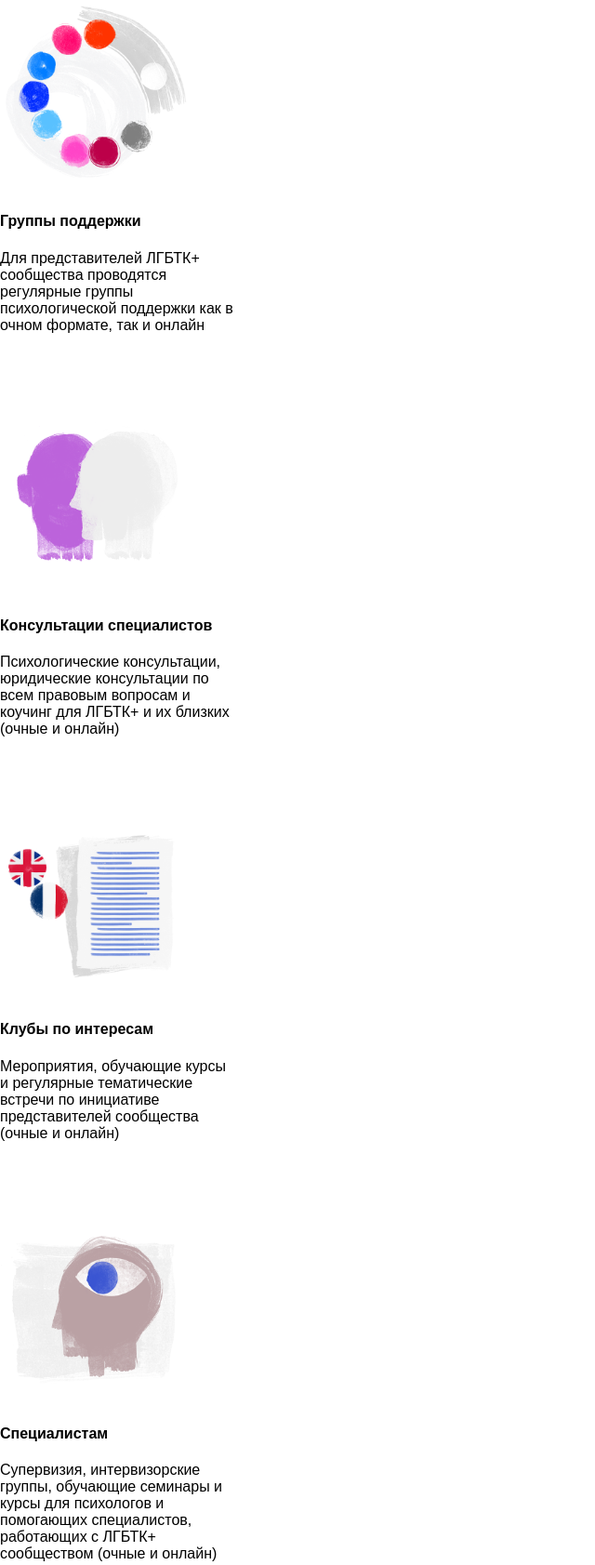
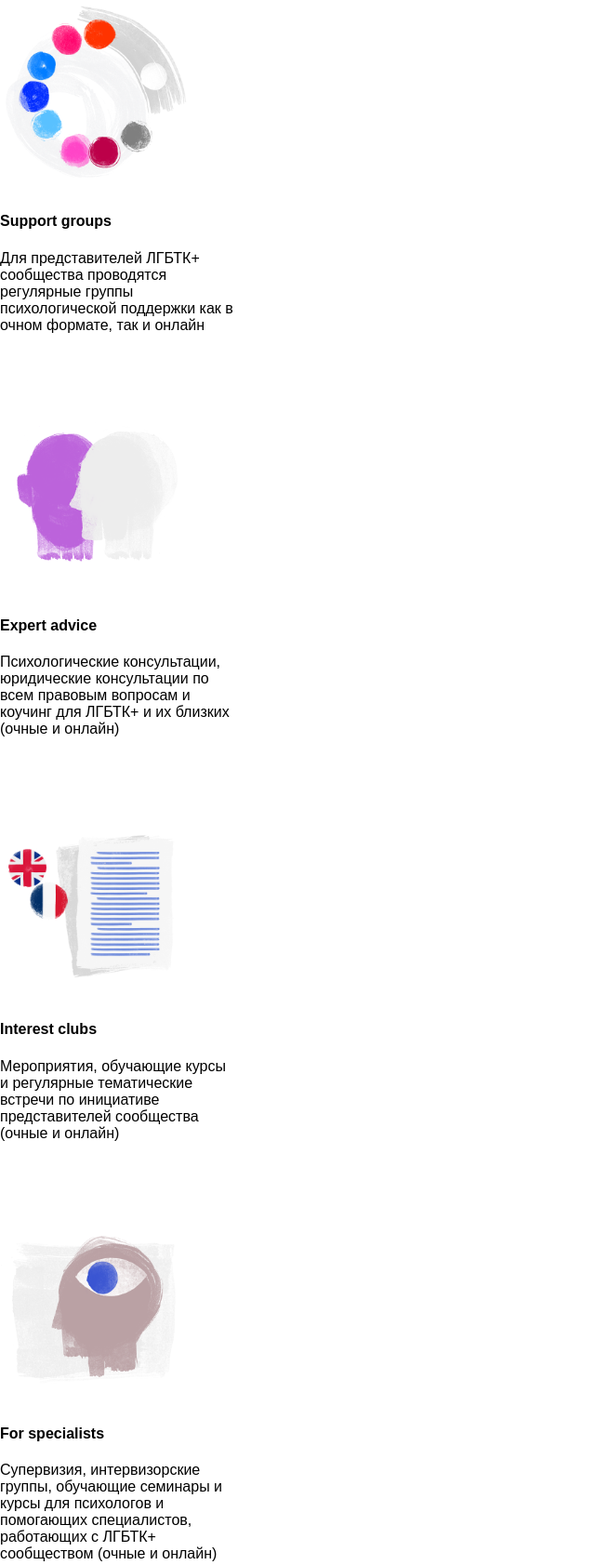
Before and after one commit to almaceleste/resource-wp-theme, a WordPress theme: template wordpress/html/wp-content/themes/resource/index.php in a window 1280 px wide. Shown: the part 361-2044 px from the top of the page at 93% size, without its empty margins (0-640 px from the left). Run offline with PHP 8.4 and a stand-in for WordPress, Linux system fonts and the light colour scheme; the site name, menu and one post (Sample post) are stand-ins, and other content is empty.

Commit message:
chore(l10n): localize group names

```diff
--- a/wordpress/html/wp-content/themes/resource/index.php
+++ b/wordpress/html/wp-content/themes/resource/index.php
@@ -16,7 +16,7 @@
                 <figure class="wp-block-image aligncenter size-medium">
                     <img src="<?php echo esc_url( get_template_directory_uri() ) ?>/images/group1.png" alt="<?php _e('Support groups', 'resource') ?>">
                 </figure>
-                <h4 class="has-text-align-center">Группы поддержки</h4>
+                <h4 class="has-text-align-center"><?php _e('Support groups', 'resource') ?></h4>
                 <p class="has-text-align-center">Для представителей ЛГБТК+ сообщества проводятся регулярные группы психологической поддержки как в очном формате, так и онлайн</p>
                 <div class="wp-block-buttons">
                     <div class="wp-block-button">
@@ -28,7 +28,7 @@
                 <figure class="wp-block-image aligncenter size-medium">
                     <img src="<?php echo esc_url( get_template_directory_uri() ) ?>/images/group2.png" alt="<?php _e('Expert advice', 'resource') ?>">
                 </figure>
-                <h4 class="has-text-align-center">Консультации специалистов</h4>
+                <h4 class="has-text-align-center"><?php _e('Expert advice', 'resource') ?></h4>
                 <p class="has-text-align-center">Психологические консультации, юридические консультации по всем правовым вопросам и коучинг для ЛГБТК+ и их близких (очные и онлайн)</p>
                 <div class="wp-block-buttons">
                     <div class="wp-block-button">
@@ -40,7 +40,7 @@
                 <figure class="wp-block-image aligncenter size-medium">
                     <img src="<?php echo esc_url( get_template_directory_uri() ) ?>/images/club.png" alt="<?php _e('Interest clubs', 'resource') ?>">
                 </figure>
-                <h4 class="has-text-align-center">Клубы по интересам</h4>
+                <h4 class="has-text-align-center"><?php _e('Interest clubs', 'resource') ?></h4>
                 <p class="has-text-align-center">Мероприятия, обучающие курсы и регулярные тематические встречи по инициативе представителей сообщества (очные и онлайн)</p>
                 <div class="wp-block-buttons">
                     <div class="wp-block-button">
@@ -52,7 +52,7 @@
                 <figure class="wp-block-image aligncenter size-medium">
                     <img src="<?php echo esc_url( get_template_directory_uri() ) ?>/images/group3.png" alt="<?php _e('For specialists', 'resource') ?>">
                 </figure>
-                <h4 class="has-text-align-center">Специалистам</h4>
+                <h4 class="has-text-align-center"><?php _e('For specialists', 'resource') ?></h4>
                 <p class="has-text-align-center">Супервизия, интервизорские группы, обучающие семинары и курсы для психологов и помогающих специалистов, работающих с ЛГБТК+ сообществом (очные и онлайн)</p>
                 <div class="wp-block-buttons">
                     <div class="wp-block-button">
```
